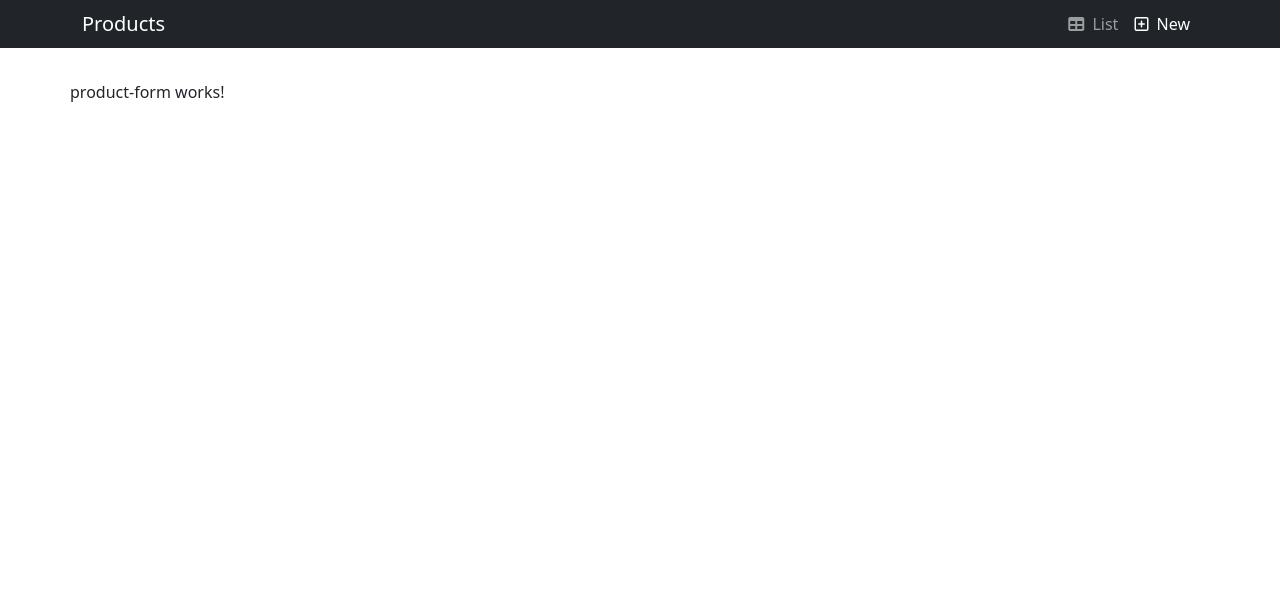
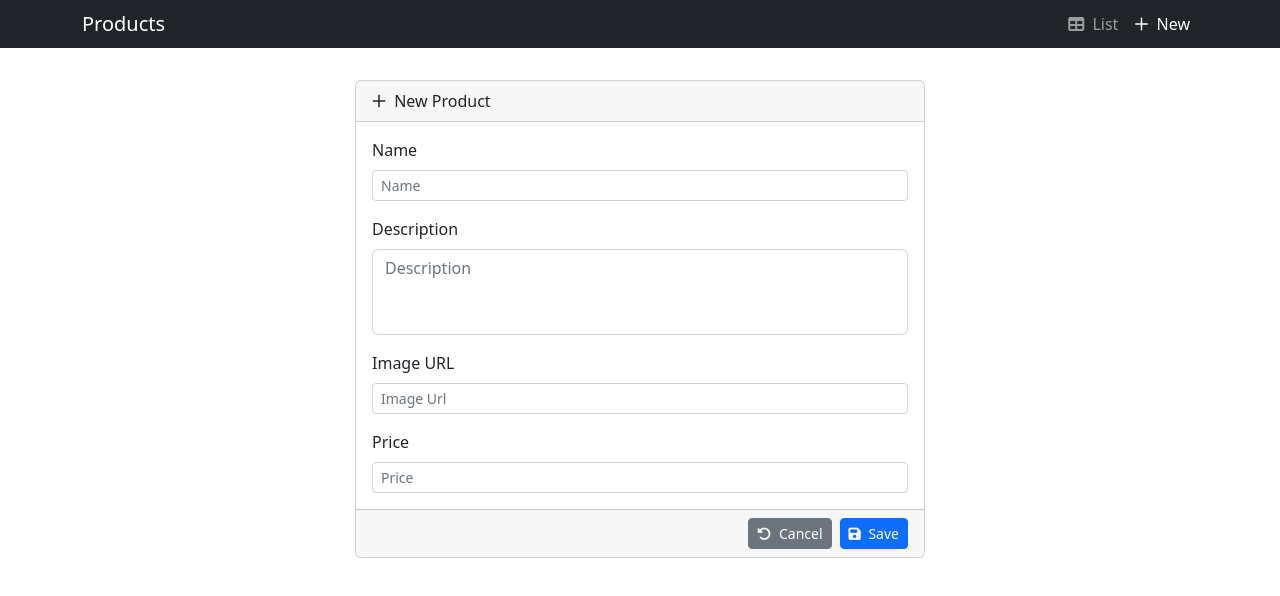
Before and after one commit to roggerortiz/angular-crud-app, an Angular app: page /products/create in a window 1280 px wide. Shown: the top 596 px of the page. Built offline with nearby package versions, Linux system fonts and the light colour scheme.

Commit message:
design product form

```diff
--- a/src/app/components/navbar/navbar.component.html
+++ b/src/app/components/navbar/navbar.component.html
@@ -8,14 +8,14 @@
     <div class="collapse navbar-collapse" id="navbarNav">
       <ul class="navbar-nav ms-auto">
         <li class="nav-item">
-          <a class="nav-link" routerLink="products/list" routerLinkActive="active">
+          <a class="nav-link" routerLink="/products/list" routerLinkActive="active">
             <i class="fa-solid fa-table"></i>
             List
           </a>
         </li>
         <li class="nav-item">
-          <a class="nav-link" routerLink="products/create" routerLinkActive="active">
-            <i class="fa-regular fa-square-plus"></i>
+          <a class="nav-link" routerLink="/products/create" routerLinkActive="active">
+            <i class="fa-regular fa-plus"></i>
             New
           </a>
         </li>
--- a/src/app/components/product-form/product-form.component.html
+++ b/src/app/components/product-form/product-form.component.html
@@ -1 +1,42 @@
-<p>product-form works!</p>
+<div class="row g-0 justify-content-center align-items-center">
+  <div class="col-md-6">
+    <div class="card">
+      <div class="card-header">
+        <i class="fa-regular fa-plus"></i>
+        New Product
+      </div>
+      <div class="card-body">
+        <div class="product-form">
+          <div>
+            <label for="name" class="form-label">Name</label>
+            <input type="text" class="form-control form-control-sm" id="name" placeholder="Name">
+          </div>
+          <div>
+            <label for="description" class="form-label">Description</label>
+            <textarea class="form-control" id="description" rows="3" placeholder="Description"></textarea>
+          </div>
+          <div>
+            <label for="image" class="form-label">Image URL</label>
+            <input type="text" class="form-control form-control-sm" id="image" placeholder="Image Url">
+          </div>
+          <div>
+            <label for="price" class="form-label">Price</label>
+            <input type="number" step="0.1" min="0" class="form-control form-control-sm" id="price" placeholder="Price">
+          </div>
+        </div>
+      </div>
+      <div class="card-footer">
+        <div class="card-buttons">
+          <a class="btn btn-secondary btn-sm" routerLink="/products/list">
+            <i class="fa-solid fa-rotate-left"></i>
+            Cancel
+          </a>
+          <button class="btn btn-primary btn-sm">
+            <i class="fa-solid fa-floppy-disk"></i>
+            Save
+          </button>
+        </div>
+      </div>
+    </div>
+  </div>
+</div>
--- a/src/app/components/product-form/product-form.component.scss
+++ b/src/app/components/product-form/product-form.component.scss
@@ -0,0 +1,5 @@
+.product-form {
+  display: flex;
+  flex-direction: column;
+  gap: 1rem;
+}
--- a/src/styles.scss
+++ b/src/styles.scss
@@ -1,4 +1,8 @@
 /* You can add global styles to this file, and also import other style files */
+
+textarea {
+  resize: none;
+}
 
 .fa-classic,
 .fa-regular,
@@ -7,3 +11,9 @@
 .fas {
   margin-right: 0.25rem;
 }
+
+.card-buttons {
+  display: flex;
+  gap: 0.5rem;
+  justify-content: end;
+}
```
